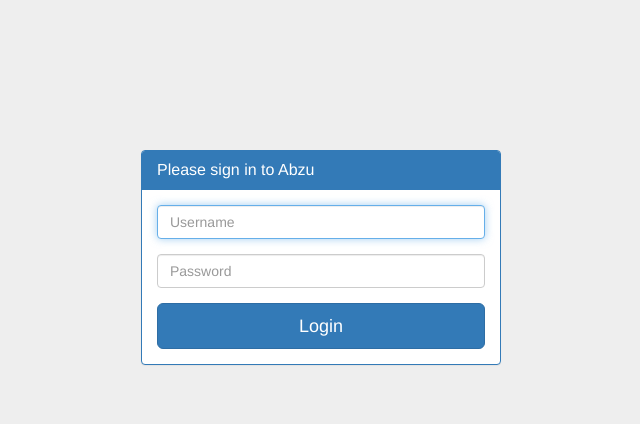
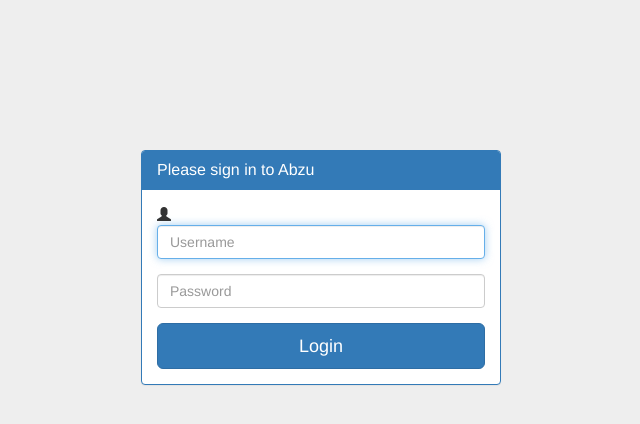
Before and after one commit to jacobm001/independence_water, a PHP site: page /login.php in a window 1280 px wide. Shown: the top 424 px of the page, without its empty margins (319-959 px from the left). Run offline with PHP 8.4, Linux system fonts and the light colour scheme.

Commit message:
added user icon

```diff
--- a/login.php
+++ b/login.php
@@ -33,7 +33,8 @@
 				<div class="panel-body">
 					<form role="form" method="post" action="login.php">
 						<fieldset>
-							<div class="form-group"  >
+							<span class="glyphicon glyphicon-user"></span>
+							<div class="form-group">
 								<input class="form-control" placeholder="Username" name="username" type="text" autofocus>
 							</div>
 							<div class="form-group">
```
